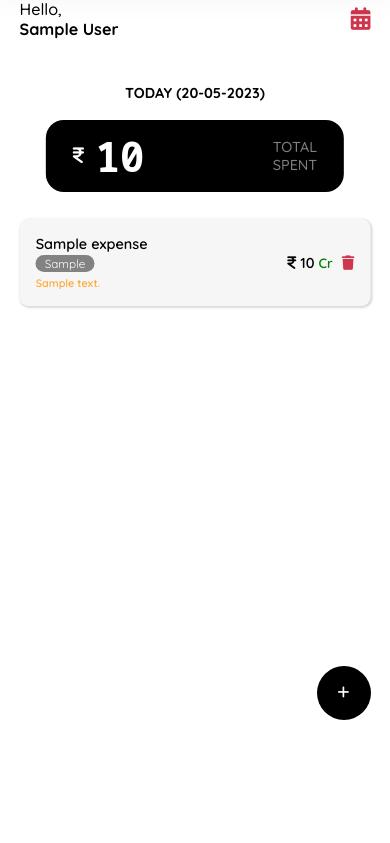
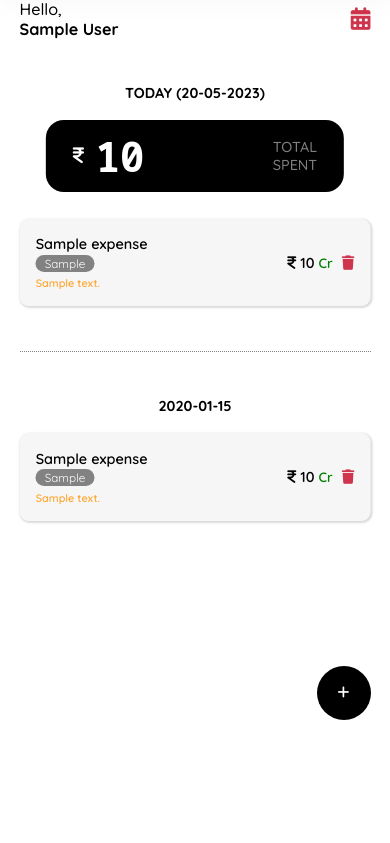
Before and after one commit to acgeoffrey/expense-tracker, a Node server app: page /dashboard in a window 390 px wide. Shown: the part 82-925 px from the top of the page. Run offline with Node 20, Linux system fonts and the light colour scheme; a user stored in the database is signed in; tables that the repository leaves empty hold one stand-in row (values such as "Sample post"); grey boxes marked "Sample" are stand-in pictures; some libraries are stand-ins or nearby versions.

Commit message:
show other logs of  all dates in dashboard

```diff
--- a/assets/css/layout.css
+++ b/assets/css/layout.css
@@ -188,7 +188,6 @@ nav img {
 #dashboard-div {
   margin-top: 12rem;
   width: 100%;
-  height: 100vh;
   padding: 0 5%;
 }
 #dashboard-div h4,
@@ -304,6 +303,13 @@ nav img {
   padding: 0.1rem 1rem;
   border-radius: 1rem;
   font-weight: 400;
+}
+
+.others-se {
+  margin-top: 15rem;
+  padding-top: 5rem;
+  border-top: 1px dotted grey;
+  padding-bottom: 5rem;
 }
 
 .fa-trash {
--- a/assets/css/queries.css
+++ b/assets/css/queries.css
@@ -38,6 +38,10 @@
   }
   .month-stats-total {
     width: 60%;
+  }
+  .others-se {
+    margin-top: 10rem;
+    padding-top: 3rem;
   }
 }
 /**** 800px ****/
@@ -162,6 +166,13 @@
   }
   #stats-div h1 {
     font-size: 2.5rem;
+  }
+  .others-se {
+    margin-top: 5rem;
+    padding-top: 0rem;
+  }
+  .other-date-text {
+    margin-top: 1rem;
   }
   .month-stats {
     width: 80%;
--- a/assets/scss/_dashboard.scss
+++ b/assets/scss/_dashboard.scss
@@ -3,7 +3,6 @@
 #dashboard-div {
   margin-top: 12rem;
   width: 100%;
-  height: 100vh;
   padding: 0 5%;
   h4,
   h1 {
@@ -106,6 +105,13 @@
   }
 }
 
+.others-se {
+  margin-top: 15rem;
+  padding-top: 5rem;
+  border-top: 1px dotted grey;
+  padding-bottom: 5rem;
+}
+
 .fa-trash {
   color: #cf354c;
 }
--- a/assets/scss/queries.scss
+++ b/assets/scss/queries.scss
@@ -52,6 +52,11 @@
 
   .month-stats-total {
     width: 60%;
+  }
+
+  .others-se {
+    margin-top: 10rem;
+    padding-top: 3rem;
   }
 }
 
@@ -209,6 +214,15 @@
     h1 {
       font-size: 2.5rem;
     }
+  }
+
+  .others-se {
+    margin-top: 5rem;
+    padding-top: 0rem;
+  }
+
+  .other-date-text {
+    margin-top: 1rem;
   }
 
   .month-stats {
--- a/controllers/userController.js
+++ b/controllers/userController.js
@@ -5,18 +5,29 @@ const Dates = require('../models/date');
 /*** Render the Dashboard ***/
 module.exports.dashboard = async function (req, res) {
   try {
+    let specificDate = false;
     let today = new Date().toLocaleDateString('en-GB').split('/').join('-');
     if (req.body.date) {
+      specificDate = true;
       today = req.body.date.split('-').reverse().join('-');
     }
     let date = await Dates.find({ date: today, user: req.user }).populate({
       path: 'expenses',
       options: { sort: [{ amount: -1 }] },
     });
+
+    let otherDates = await Dates.find({ user: req.user })
+      .sort({ date: -1 })
+      .populate({
+        path: 'expenses',
+      });
+
     if (req.isAuthenticated()) {
       return res.render('dashboard', {
         title: 'Dashboard | Expense Tracker',
         dates: date[0],
+        otherDates: otherDates,
+        specificDate: specificDate,
         link: 'Stats',
       });
     } else {
--- a/views/dashboard.ejs
+++ b/views/dashboard.ejs
@@ -83,16 +83,63 @@
 
                 <%}%>
 
-                  <button id="add-expense-btn" class="add-expense btn">
-                    <i class="fa-solid fa-plus"></i>
-                  </button>
+                  <%} else {%>
+                    <div id="warning-not-found">
+                      <img src="/images/warning.svg" alt="Not-Found">
+                      <h1>No Expenses/Income were logged!</h1>
+                    </div>
+
+                    <%}%>
+
+
+                      <% if (!specificDate && otherDates.length> 0) {%>
+                        <div class="others-se">
+                          <ul>
+                            <% for (dates of otherDates) {%>
+                              <% if (dates.date !=today.split('-').reverse().join('-')) {%>
+                                <h6 class="other-date-text">
+                                  <%= dates.date %>
+                                </h6>
+                                <% for (expense of dates.expenses) {%>
+                                  <li class="single-expense">
+                                    <div class="single-expense-left">
+                                      <div class="single-name-tag">
+                                        <p>
+                                          <%= expense.name %>
+                                        </p>
+                                        <p class="se-tag">
+                                          <%=expense.tag%>
+                                        </p>
+                                      </div>
+                                      <p class="se-notes">
+                                        <%= expense.notes %>
+                                      </p>
+                                    </div>
+                                    <div class="single-cost-del">
+                                      <% if (expense.type=="debit" ) {%>
+                                        <p>
+                                          <i class="fa-solid fa-indian-rupee-sign"></i>
+                                          <%= expense.amount %>
+                                            <span style="color: #cf354c; font-size: 1.5rem;" }>Dt</span>
+                                        </p>
+                                        <%} else {%>
+                                          <p>
+                                            <i class="fa-solid fa-indian-rupee-sign"></i>
+                                            <%= expense.amount %>
+                                              <span style="color: green; font-size: 1.5rem;" }>Cr</span>
+                                          </p>
+                                          <%}%>
+                                            <a href="/delete/<%= expense._id %>"><i class="fa-solid fa-trash"></i></a>
+                                    </div>
+                                  </li>
+                                  <%}%>
+                                    <%}%>
+                                      <% } %>
+                          </ul>
+                        </div>
+                        <% } %>
+
+                          <button id="add-expense-btn" class="add-expense btn">
+                            <i class="fa-solid fa-plus"></i>
+                          </button>
     </div>
-    <%} else {%>
-      <div id="warning-not-found">
-        <img src="/images/warning.svg" alt="Not-Found">
-        <h1>No Expenses/Income were logged on this date!</h1>
-      </div>
-      <button id="add-expense-btn" class="add-expense btn">
-        <i class="fa-solid fa-plus"></i>
-      </button>
-      <%}%>
```
